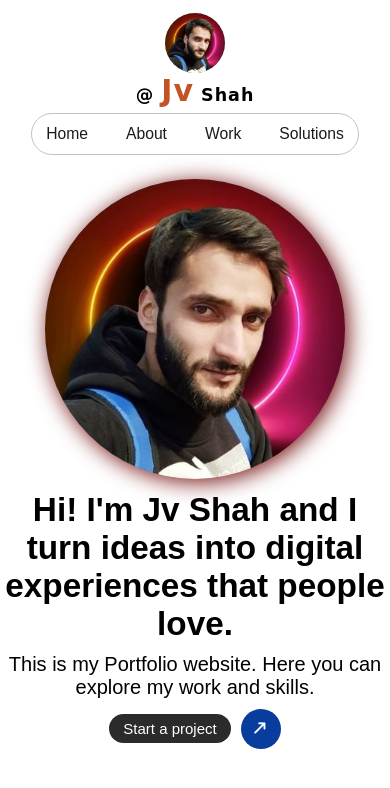
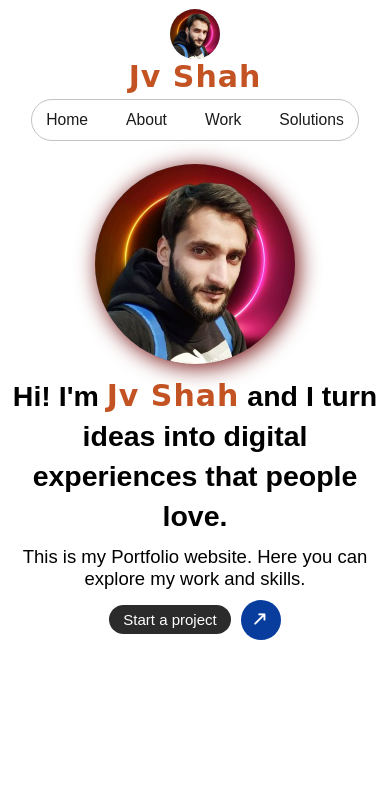
Before and after one commit to Jvshah124/Jvshah-Personal-Portfolio-2023, a plain HTML site: page index.html in a window 390 px wide. Drawn offline with Linux system fonts and the light colour scheme; a web font is replaced by a local one.

Commit message:
few changes in responsive design

```diff
--- a/index.html
+++ b/index.html
@@ -25,7 +25,7 @@
       <div class="logo">
         <img src="images/qBfjV39i_400x400.jpg" alt="Jv Shah" />
 
-        <p>@ <span>Jv</span> Shah</p>
+        <span>Jv Shah</span>
       </div>
 
       <ul class="navbar">
@@ -42,8 +42,8 @@
     <header>
       <div class="left">
         <h2>
-          Hi! I'm Jv Shah and I turn ideas into digital experiences that people
-          love.
+          Hi! I'm <span>Jv Shah</span> and I turn ideas into digital experiences
+          that people love.
         </h2>
 
         <h4>
--- a/style.css
+++ b/style.css
@@ -28,14 +28,14 @@ html {
   column-gap: 1rem;
 }
 
-.logo p {
+span {
   font-size: 1.75rem;
   font-family: "Wallpoet", sans-serif;
   font-family: "Comforter Brush", cursive;
   font-weight: 700;
   letter-spacing: 1px;
 }
-.logo p span {
+span {
   color: rgb(195, 83, 35);
   font-family: "Comforter Brush", cursive;
   font-size: 3rem;
@@ -180,10 +180,16 @@ header h4 {
   .container {
     flex-direction: column;
     gap: 0.5rem;
+    margin-top: 0.87rem;
   }
 
   .logo {
     flex-direction: column;
+  }
+
+  .logo img {
+    width: 50px;
+    height: 50px;
   }
 
   .navbar {
@@ -204,19 +210,20 @@ header h4 {
   }
 
   header h2 {
-    font-size: 3.33rem;
+    font-size: 2.85rem;
     font-weight: 600;
     margin-bottom: 1rem;
     line-height: normal;
+    line-height: 4rem;
   }
 
   header h4 {
-    font-size: 2rem;
+    font-size: 1.85rem;
     font-weight: 500;
   }
 
   .right img {
-    width: 300px;
+    width: 200px;
     filter: drop-shadow(3px 3px 11px #740d0d);
   }
 }
```
